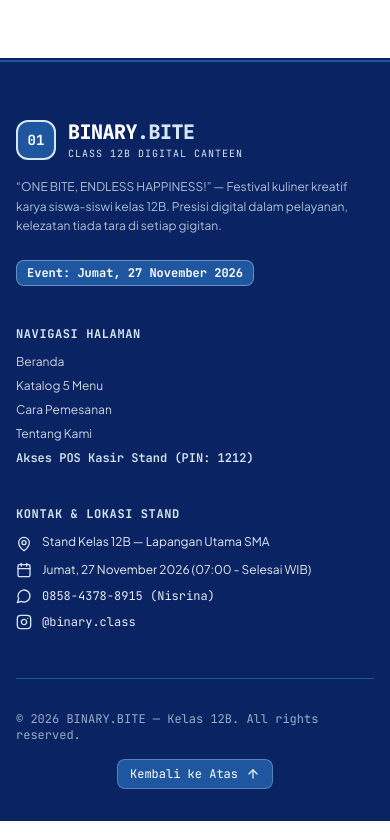
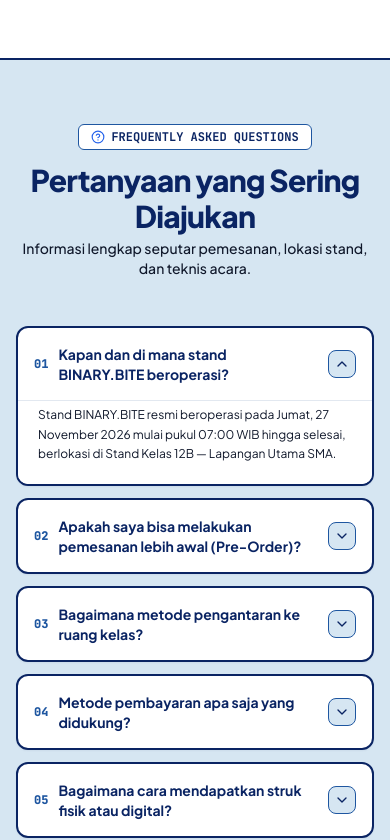
Before and after one commit to HekaStore/Binary-bite, a Next.js app: page / in a window 390 px wide. Shown: the part 7465-8305 px from the top of the page. Built offline with nearby package versions, Linux system fonts and the light colour scheme.

Commit message:
feat: add interactive FAQ section for event inquiries

```diff
--- a/src/app/page.tsx
+++ b/src/app/page.tsx
@@ -4,6 +4,7 @@ import { CountdownSection } from '@/components/CountdownSection';
 import { ProductCatalog } from '@/components/ProductCatalog';
 import { OrderGuide } from '@/components/OrderGuide';
 import { AboutSection } from '@/components/AboutSection';
+import { FaqSection } from '@/components/FaqSection';
 
 export default function HomePage() {
   return (
@@ -13,6 +14,7 @@ export default function HomePage() {
       <ProductCatalog />
       <OrderGuide />
       <AboutSection />
+      <FaqSection />
     </>
   );
 }
--- /dev/null
+++ b/src/components/FaqSection.tsx
@@ -0,0 +1,101 @@
+'use client';
+
+import React, { useState } from 'react';
+import { HelpCircle, ChevronDown, ChevronUp, Sparkles } from 'lucide-react';
+import { BRAND_INFO } from '@/data/products';
+
+interface FaqItem {
+  question: string;
+  answer: string;
+}
+
+export const FaqSection: React.FC = () => {
+  const [openIndex, setOpenIndex] = useState<number | null>(0);
+
+  const faqs: FaqItem[] = [
+    {
+      question: 'Kapan dan di mana stand BINARY.BITE beroperasi?',
+      answer: `Stand BINARY.BITE resmi beroperasi pada ${BRAND_INFO.eventDateText} mulai pukul 07:00 WIB hingga selesai, berlokasi di ${BRAND_INFO.standLocation}.`,
+    },
+    {
+      question: 'Apakah saya bisa melakukan pemesanan lebih awal (Pre-Order)?',
+      answer:
+        'Sangat disarankan! Dengan melakukan pemesanan sekarang melalui website ini dan konfirmasi via WhatsApp ke Admin Nisrina, porsi menu pilihanmu sudah terjamin aman dan tidak akan kehabisan saat acara berlangsung.',
+    },
+    {
+      question: 'Bagaimana metode pengantaran ke ruang kelas?',
+      answer:
+        'Saat mengisi formulir checkout, pilih opsi "Antar Area Sekolah" dan cantumkan nama kelasmu di kolom catatan. Tim kurir kelas 12B akan mengantarkan pesananmu langsung saat jam istirahat sekolah tiba.',
+    },
+    {
+      question: 'Metode pembayaran apa saja yang didukung?',
+      answer:
+        'Kami menerima pembayaran tunai (cash) langsung di stand kasir 12B saat pengambilan, serta transfer bank / QRIS digital saat konfirmasi melalui WhatsApp Admin.',
+    },
+    {
+      question: 'Bagaimana cara mendapatkan struk fisik atau digital?',
+      answer:
+        'Setelah melakukan pemesanan di website ini, struk thermal digital langsung dibuat secara otomatis. Kamu bisa mengunduh file PDF atau mencetaknya langsung sebagai bukti pemesanan.',
+    },
+  ];
+
+  const toggleFaq = (index: number) => {
+    setOpenIndex(openIndex === index ? null : index);
+  };
+
+  return (
+    <section id="faq" className="py-16 sm:py-24 bg-brand-sky border-b-2 border-brand-cobalt">
+      <div className="max-w-4xl mx-auto px-4 sm:px-6 lg:px-8">
+        <div className="text-center mb-12">
+          <div className="inline-flex items-center gap-1.5 px-3 py-1 bg-brand-white border border-brand-royal rounded-md text-xs font-mono font-bold text-brand-cobalt mb-3">
+            <HelpCircle className="w-3.5 h-3.5 text-brand-electric" />
+            <span>FREQUENTLY ASKED QUESTIONS</span>
+          </div>
+          <h2 className="text-3xl sm:text-4xl font-extrabold text-brand-cobalt tracking-tight">
+            Pertanyaan yang Sering Diajukan
+          </h2>
+          <p className="text-sm sm:text-base text-brand-slate font-medium mt-1">
+            Informasi lengkap seputar pemesanan, lokasi stand, dan teknis acara.
+          </p>
+        </div>
+
+        <div className="space-y-3">
+          {faqs.map((faq, idx) => {
+            const isOpen = openIndex === idx;
+            return (
+              <div
+                key={idx}
+                className="bg-brand-white border-2 border-brand-cobalt rounded-xl overflow-hidden shadow-flat-sm transition-all"
+              >
+                <button
+                  onClick={() => toggleFaq(idx)}
+                  className="w-full p-4 sm:p-5 text-left flex items-center justify-between gap-4 font-bold text-sm sm:text-base text-brand-cobalt hover:bg-brand-sky/40 transition-colors"
+                >
+                  <span className="flex items-center gap-2.5">
+                    <span className="font-mono text-xs font-black text-brand-royal">
+                      0{idx + 1}
+                    </span>
+                    <span>{faq.question}</span>
+                  </span>
+                  <div className="w-7 h-7 rounded-lg bg-brand-sky border border-brand-royal flex items-center justify-center text-brand-cobalt flex-shrink-0">
+                    {isOpen ? (
+                      <ChevronUp className="w-4 h-4" />
+                    ) : (
+                      <ChevronDown className="w-4 h-4" />
+                    )}
+                  </div>
+                </button>
+
+                {isOpen && (
+                  <div className="px-5 pb-5 pt-1 text-xs sm:text-sm text-brand-slate leading-relaxed border-t border-brand-line bg-brand-white animate-in fade-in">
+                    {faq.answer}
+                  </div>
+                )}
+              </div>
+            );
+          })}
+        </div>
+      </div>
+    </section>
+  );
+};
```
